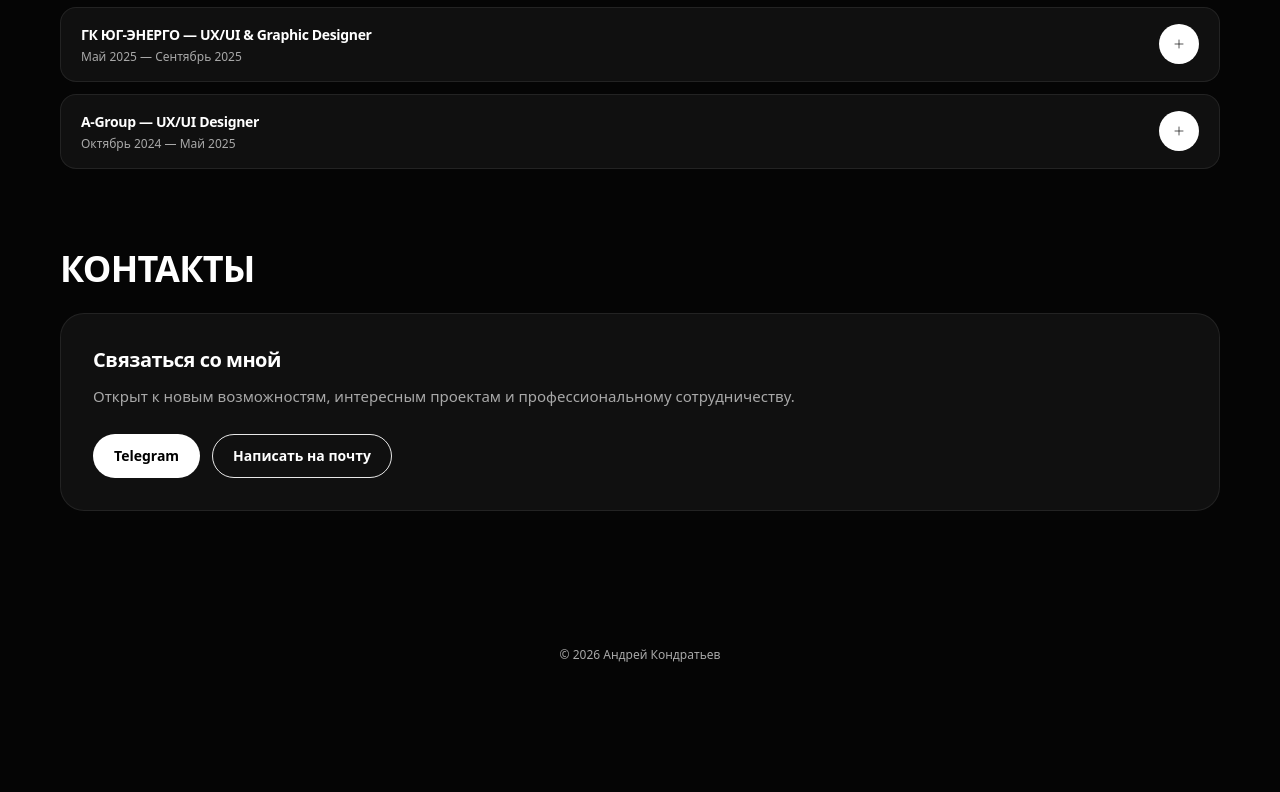
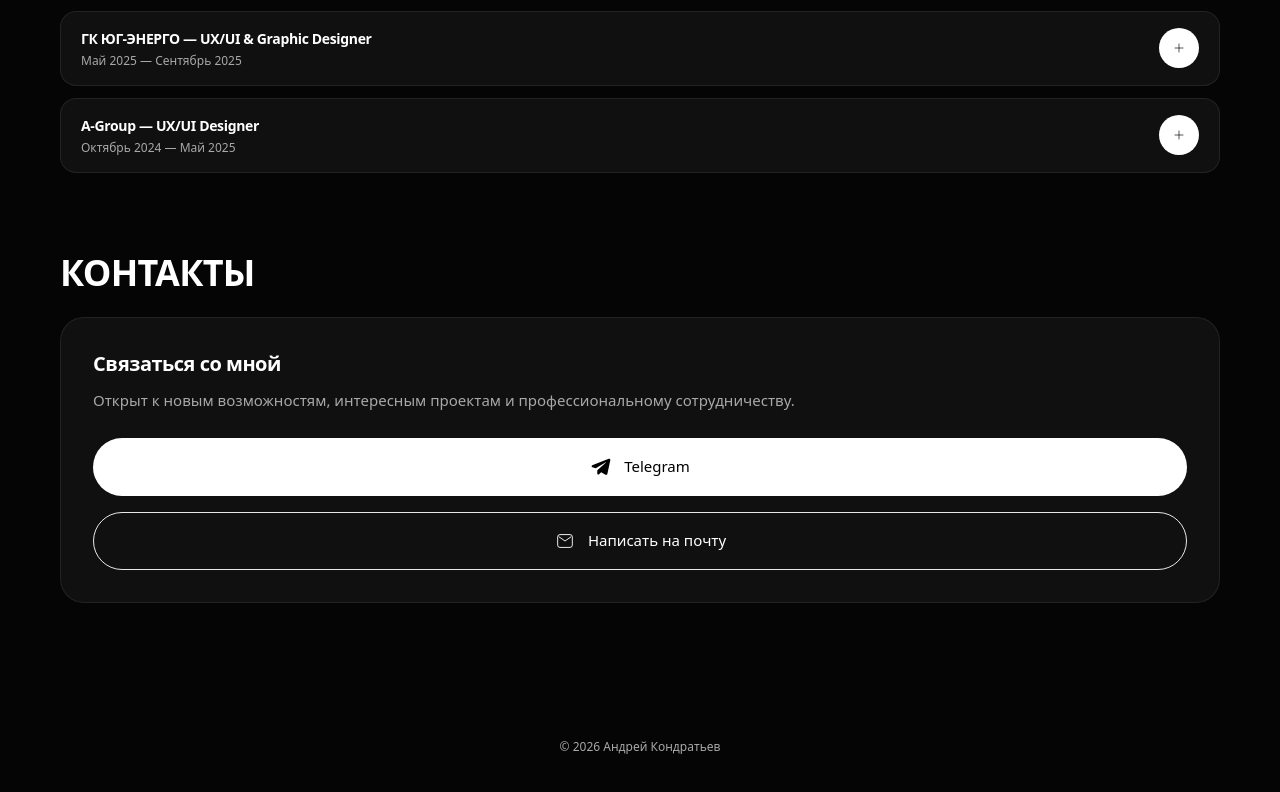
Before and after one commit to thekondratevmma-droid/kondratev, a Next.js app: page / in a window 1280 px wide. Shown: the part 1558-2350 px from the top of the page. Before the commit the page ends 2261 px from the top, so only its background shows below. Built offline with nearby package versions, Linux system fonts and the light colour scheme.

Commit message:
Match mobile reference: cases/experience/contacts layout and icons

```diff
--- a/src/app/globals.css
+++ b/src/app/globals.css
@@ -93,13 +93,6 @@ html.theme-light ::selection {
   box-shadow: var(--glass-inset);
 }
 
-.mobile-frame {
-  width: 100%;
-  max-width: 100%;
-  margin-left: auto;
-  margin-right: auto;
-}
-
 /* Turn off hero reflection in light theme (prevents “washed” photo) */
 html.theme-light .hero-reflection {
   display: none;
--- a/src/components/Header.tsx
+++ b/src/components/Header.tsx
@@ -71,7 +71,7 @@ export function Header({ lang, theme, onLangToggle, onThemeToggle }: HeaderProps
       <Container>
         <div
           className={[
-            "mobile-frame mx-auto flex h-14 w-full items-center sm:h-16",
+            "mx-auto flex h-14 w-full items-center sm:h-16",
             "rounded-full border border-[var(--border)]",
             "bg-[var(--glass-bg)] backdrop-blur-[24px]",
             "shadow-[var(--glass-shadow)]",
--- a/src/components/sections/Cases.tsx
+++ b/src/components/sections/Cases.tsx
@@ -12,7 +12,6 @@ export function Cases({ lang }: CasesProps) {
   return (
     <section id="cases" className="scroll-mt-24 pt-14 sm:scroll-mt-28 sm:pt-20">
       <Container>
-        <div className="mobile-frame">
         <Reveal>
           <h2 className="text-[28px] font-black uppercase tracking-[-0.02em] sm:text-4xl">
             {COPY.sections.cases[lang]}
@@ -23,7 +22,7 @@ export function Cases({ lang }: CasesProps) {
           {CASES.map((c, idx) => (
             <Reveal key={idx} delay={0.05 * idx} className="h-full w-full">
               <TiltCard className="h-full w-full rounded-[var(--radius-lg)]">
-                  <article className="relative flex h-full min-h-[360px] flex-col overflow-hidden rounded-[20px] border border-[var(--border)] bg-[var(--card)] sm:min-h-[420px] sm:rounded-[var(--radius-lg)]">
+                <article className="relative flex h-full min-h-[420px] flex-col overflow-hidden rounded-[26px] border border-[var(--border)] bg-[var(--card)] sm:rounded-[var(--radius-lg)]">
                   {c.comingSoon ? (
                     <div className="relative flex h-full min-h-[420px] items-stretch">
                       {/* blurred background for entire card */}
@@ -37,7 +36,7 @@ export function Cases({ lang }: CasesProps) {
                       />
                       <div className="absolute inset-0 bg-black/40" />
 
-                        <div className="relative z-10 grid w-full place-items-center p-5 sm:p-6">
+                      <div className="relative z-10 grid w-full place-items-center p-6">
                         <div className="flex flex-col items-center gap-3">
                           <span className="grid h-14 w-14 place-items-center rounded-full border border-[var(--border)] bg-black/25 backdrop-blur-md">
                             <svg
@@ -81,7 +80,7 @@ export function Cases({ lang }: CasesProps) {
                         />
                       </div>
 
-                        <div className="flex flex-1 flex-col px-4 pb-4 pt-4 sm:px-5 sm:pb-5">
+                      <div className="flex flex-1 flex-col px-5 pb-5 pt-4">
                         <h3 className="text-lg font-semibold leading-6 tracking-tight">
                           {c.title[lang]}
                         </h3>
@@ -108,7 +107,7 @@ export function Cases({ lang }: CasesProps) {
                           <a
                             href={c.href ?? "#"}
                             className={[
-                                "group ml-auto inline-flex h-10 w-10 items-center justify-center rounded-full",
+                              "group ml-auto inline-flex h-11 w-11 items-center justify-center rounded-full",
                               "border border-transparent bg-[var(--btn-solid-bg)] text-[var(--btn-solid-fg)]",
                               "transition-colors",
                               "hover:border-[var(--btn-solid-hover-border)] hover:bg-transparent hover:text-[var(--btn-solid-hover-fg)]",
@@ -148,7 +147,6 @@ export function Cases({ lang }: CasesProps) {
             </Reveal>
           ))}
         </div>
-        </div>
       </Container>
     </section>
   );
--- a/src/components/sections/Contacts.tsx
+++ b/src/components/sections/Contacts.tsx
@@ -6,13 +6,56 @@ import { Reveal } from "@/components/ui/Reveal";
 
 type ContactsProps = { lang: Lang };
 
+function TelegramIcon() {
+  return (
+    <svg
+      width="22"
+      height="22"
+      viewBox="0 0 24 24"
+      fill="none"
+      xmlns="http://www.w3.org/2000/svg"
+      aria-hidden
+    >
+      <path
+        d="M21.9 5.6 19 19.4c-.2 1-1.2 1.6-2.1 1.1l-4.7-2.8-2.3 2.2c-.2.2-.5.3-.8.3h-.3c-.5-.1-.9-.6-.9-1.1l.1-3.5 9.4-8.4c.2-.2 0-.4-.2-.3L6.3 13.4 2.6 12.2c-1-.3-1.1-1.7-.2-2.2l18.1-7c1-.4 1.9.4 1.7 1.6Z"
+        fill="currentColor"
+      />
+    </svg>
+  );
+}
+
+function MailIcon() {
+  return (
+    <svg
+      width="22"
+      height="22"
+      viewBox="0 0 24 24"
+      fill="none"
+      xmlns="http://www.w3.org/2000/svg"
+      aria-hidden
+    >
+      <path
+        d="M4 7.5A2.5 2.5 0 0 1 6.5 5h11A2.5 2.5 0 0 1 20 7.5v9A2.5 2.5 0 0 1 17.5 19h-11A2.5 2.5 0 0 1 4 16.5v-9Z"
+        stroke="currentColor"
+        strokeWidth="1"
+      />
+      <path
+        d="M5.5 7.5 12 12l6.5-4.5"
+        stroke="currentColor"
+        strokeWidth="1"
+        strokeLinecap="round"
+        strokeLinejoin="round"
+      />
+    </svg>
+  );
+}
+
 export function Contacts({ lang }: ContactsProps) {
   const c = COPY.contacts;
 
   return (
     <section id="contacts" className="scroll-mt-24 pb-20 pt-14 sm:scroll-mt-28 sm:pb-28 sm:pt-20">
       <Container>
-        <div className="mobile-frame">
         <Reveal>
           <h2 className="text-[28px] font-black uppercase tracking-[-0.02em] sm:text-4xl">
             {COPY.sections.contacts[lang]}
@@ -20,7 +63,7 @@ export function Contacts({ lang }: ContactsProps) {
         </Reveal>
 
         <Reveal delay={0.08} className="mt-5 w-full sm:mt-6">
-            <div className="w-full rounded-[20px] border border-[var(--border)] bg-[var(--card)] p-5 sm:rounded-[var(--radius-lg)] sm:p-8">
+          <div className="w-full rounded-[26px] border border-[var(--border)] bg-[var(--card)] p-5 sm:rounded-[var(--radius-lg)] sm:p-8">
             <div className="text-xl font-semibold tracking-tight">
               {c.cardTitle[lang]}
             </div>
@@ -28,37 +71,42 @@ export function Contacts({ lang }: ContactsProps) {
               {c.cardDesc[lang]}
             </p>
 
-              <div className="mt-6 flex flex-col gap-3 sm:flex-row sm:flex-wrap">
+            <div className="mt-6 flex flex-col gap-4">
               <a
                 href="https://t.me/Mysterious_Nomad"
                 target="_blank"
                 rel="noreferrer"
                 className={[
-                    "inline-flex h-11 w-full items-center justify-center rounded-full px-5 sm:w-auto",
+                  "inline-flex h-[58px] w-full items-center justify-center rounded-full px-6",
                   "border border-transparent bg-[var(--btn-solid-bg)] text-[var(--btn-solid-fg)]",
-                    "text-sm font-semibold",
+                  "text-[15px] font-medium",
                   "transition-colors",
                   "hover:border-[var(--btn-solid-hover-border)] hover:bg-transparent hover:text-[var(--btn-solid-hover-fg)]",
                 ].join(" ")}
               >
+                <span className="mr-3 inline-flex">
+                  <TelegramIcon />
+                </span>
                 {c.tg[lang]}
               </a>
               <a
                 href="mailto:thekondratevtkd@mail.ru"
                 className={[
-                    "inline-flex h-11 w-full items-center justify-center rounded-full px-5 sm:w-auto",
+                  "inline-flex h-[58px] w-full items-center justify-center rounded-full px-6",
                   "border border-[var(--btn-outline-border)] bg-transparent text-[var(--btn-outline-fg)]",
-                    "text-sm font-semibold",
+                  "text-[15px] font-medium",
                   "transition-colors",
                   "hover:border-[var(--btn-outline-hover-border)] hover:bg-[var(--btn-outline-hover-bg)] hover:text-[var(--btn-outline-hover-fg)]",
                 ].join(" ")}
               >
+                <span className="mr-3 inline-flex">
+                  <MailIcon />
+                </span>
                 {c.email[lang]}
               </a>
             </div>
           </div>
         </Reveal>
-        </div>
       </Container>
     </section>
   );
--- a/src/components/sections/Experience.tsx
+++ b/src/components/sections/Experience.tsx
@@ -14,7 +14,6 @@ export function Experience({ lang }: ExperienceProps) {
   return (
     <section id="experience" className="scroll-mt-24 pt-14 sm:scroll-mt-28 sm:pt-20">
       <Container>
-        <div className="mobile-frame">
         <Reveal>
           <h2 className="text-[28px] font-black uppercase tracking-[-0.02em] sm:text-4xl">
             {COPY.sections.experience[lang]}
@@ -27,11 +26,11 @@ export function Experience({ lang }: ExperienceProps) {
 
             return (
               <Reveal key={item.id} delay={0.04 * idx} className="w-full">
-                  <div className="w-full rounded-[14px] border border-[var(--border)] bg-[var(--card)] sm:rounded-[var(--radius)]">
+                <div className="w-full rounded-[26px] border border-[var(--border)] bg-[var(--card)] sm:rounded-[var(--radius)]">
                   <button
                     type="button"
                     onClick={() => setOpen(isOpen ? "" : item.id)}
-                      className="flex w-full items-start justify-between gap-4 px-4 py-4 text-left sm:items-center sm:px-5"
+                    className="flex w-full items-center justify-between gap-4 px-5 py-4 text-left"
                     aria-expanded={isOpen}
                   >
                     <div className="min-w-0 pr-1">
@@ -107,7 +106,7 @@ export function Experience({ lang }: ExperienceProps) {
                         }}
                         className="overflow-hidden"
                       >
-                          <div className="px-4 pb-4 sm:px-5 sm:pb-5">
+                        <div className="px-5 pb-5">
                           <ul className="space-y-2 text-sm leading-6 text-[var(--text-2)]">
                             {item.bullets[lang].map((b) => (
                               <li key={b} className="flex gap-3">
@@ -125,7 +124,6 @@ export function Experience({ lang }: ExperienceProps) {
             );
           })}
         </div>
-        </div>
       </Container>
     </section>
   );
```
Lines whose indentation alone changed are shown as unchanged.
